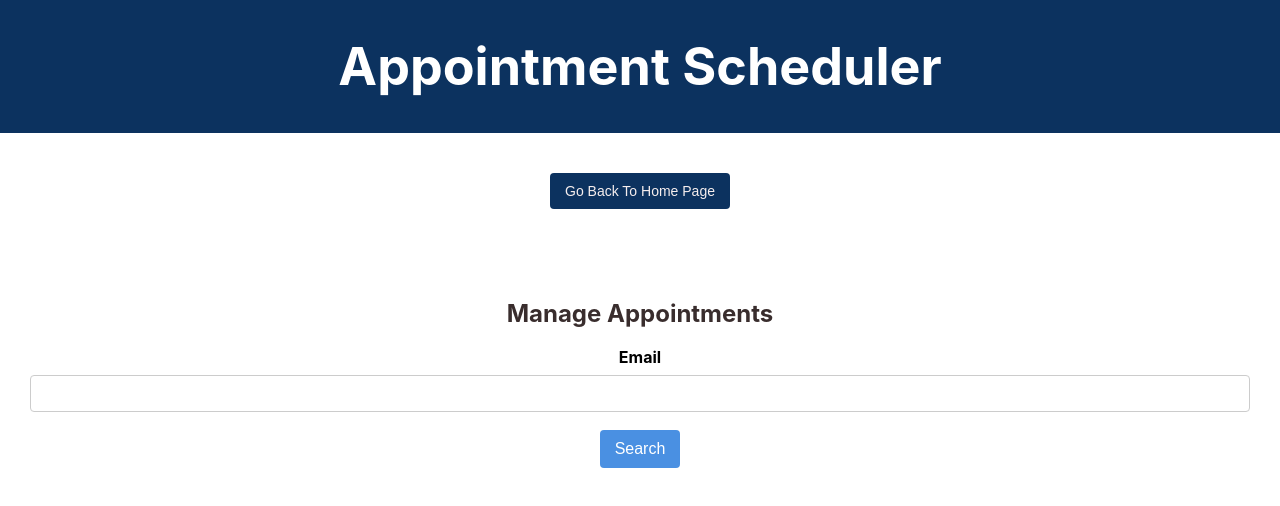
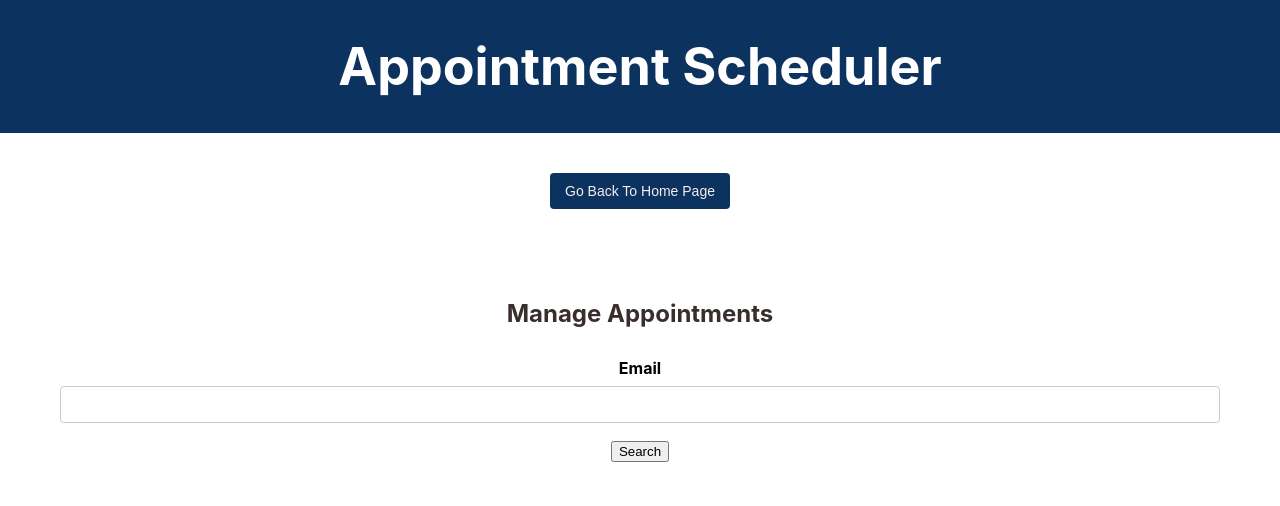
Before and after one commit to BeckyLashua/booking_page, a React (Create React App) app in the folder client/: page /manage in a window 1280 px wide. Shown: the top 506 px of the page. Built offline with nearby package versions, Linux system fonts and the light colour scheme.

Commit message:
Updated SearchForm component to use MyFrom and added testing

```diff
--- a/client/src/components/RescheduleForm.js
+++ b/client/src/components/RescheduleForm.js
@@ -11,8 +11,7 @@ function RescheduleForm() {
   let navigate = useNavigate();
 
   const handleRescheduleSubmit = async (submittedData) => {
-    //setFormData(submittedData);
-    await fetch('https://localhost:8080/api/resubmit-form', {
+    await fetch('https://localhost:8080/api/reschedule-appts', {
       method: 'POST',
       headers: {
         'Content-Type': 'application/json',
--- a/client/src/components/SearchForm.js
+++ b/client/src/components/SearchForm.js
@@ -1,39 +1,34 @@
 
-import { useState } from 'react';
 import { useNavigate } from 'react-router-dom';
 //import { useTranslation } from 'react-i18next';
+//import t from '../translations/en.json';
+import inputFields from './text_files/search_input';
+import MyForm from './MyForm';
+
 import '../styles/SearchForm.css';
-import t from '../translations/en.json';
 
 
 function SearchForm(props) {
   //const { t } = useTranslation();
   let navigate = useNavigate();
+  console.log('search inputFields: ', inputFields);
 
-  const [email, setEmail] = useState('');
-
-  const handleEmailChange = function(event) {
-    setEmail(event.target.value);
-  };
-
-  const handleSubmit = (event) => {
-    event.preventDefault();
-    // Add form submission logic here
+  const handleSearchSubmit = async (submittedData) => {
+    await fetch('https://localhost:8080/api/search-appts', {
+      method: 'POST',
+      headers: {
+        'Content-Type': 'application/json',
+      },
+      body: JSON.stringify(submittedData),
+    });
+    // Handle response or errors
     navigate('/appointments');
   };
+  //const { t } = useTranslation();
   return (
-    <form>
-      <label className='form-label' htmlFor="email">{t.inputEmail}</label>
-      <input
-        className='form-input'
-        type="email"
-        id="email"
-        name="email"
-        value={email}
-        onChange={handleEmailChange}
-      /><br />
-      <button className='form-button' onClick={handleSubmit}>{t.searchButton}</button>
-    </form>
+    <div className='div-wrapper'>
+      <MyForm inputs={inputFields} onSubmit={handleSearchSubmit} buttonLabel={'Search'}/>
+    </div>
   );
 }
 
--- a/client/src/components/text_files/search_input.js
+++ b/client/src/components/text_files/search_input.js
@@ -0,0 +1,14 @@
+const inputFields = [
+  {
+    inputClass: 'form-input',
+    type: 'email',
+    name: 'email',
+    id: 'email',
+    placeholder: '',
+    labelClass: 'form-label',
+    labelHtmlFor: 'email',
+    labelText: 'Email',
+  },
+];
+
+module.exports = inputFields;
```
Also changed, not shown: 2 other files (tests, documents, lock files or other folders).
